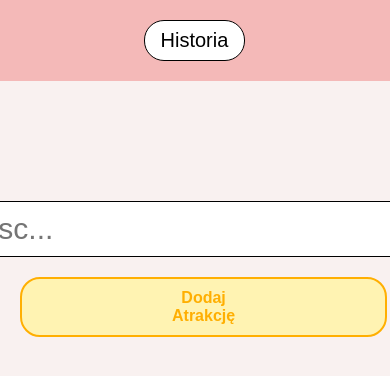
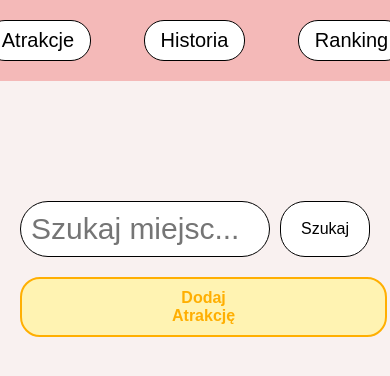
Before and after one commit to Naver510/FavPlaces, a Django app: page / in a window 390 px wide; the page is wider, and only the part inside the window is pictured. Shown: the part 144-520 px from the top of that part. Run offline with Django 4.2, Linux system fonts and the light colour scheme.

Commit message:
Improve mobile experience

```diff
--- a/favplaces/app/static/css/atrakcje.css
+++ b/favplaces/app/static/css/atrakcje.css
@@ -19,7 +19,8 @@ body {
     border-radius: 30px;
     border: 1px solid #000000;
     font-size: 30px;
-    width: 600px;
+    max-width: 600px;
+    width: 70%;
 }
 
 
@@ -110,6 +111,7 @@ body {
     font-size: 16px;
     font-weight: bold;
     transition: background-color 0.3s, color 0.3s, box-shadow 0.3s;
+    display: inline-block;
 }
 
 .pagination .step-links a:hover {
--- a/favplaces/app/static/css/historia.css
+++ b/favplaces/app/static/css/historia.css
@@ -18,7 +18,8 @@ body {
     border-radius: 30px;
     border: 1px solid #000000;
     font-size: 30px;
-    width: 600px;  /* Szerokość paska wyszukiwania */
+    max-width: 600px;
+    width: 80%;
 }
 
 .his-search-button {
--- a/favplaces/app/static/css/home.css
+++ b/favplaces/app/static/css/home.css
@@ -23,7 +23,8 @@ body {
     border-radius: 30px;
     border: 1px solid #000000;
     font-size: 30px;
-    width: 600px;  /* Szerokość paska wyszukiwania */
+    max-width: 600px;
+    width: 80%;  /* Szerokość paska wyszukiwania */
 }
 
 .home-search-form button {
--- a/favplaces/app/static/css/main.css
+++ b/favplaces/app/static/css/main.css
@@ -51,7 +51,7 @@ a, a:hover, a:visited{
     padding: 20px 20px;
     display: flex;
     justify-content: center;
-    gap: 300px;
+    gap: 15%;
     border: none;
 }
 
--- a/favplaces/app/static/css/ranking.css
+++ b/favplaces/app/static/css/ranking.css
@@ -8,11 +8,12 @@ h1 {
 
 .ranking-box {
   max-width: 1500px;
-  margin: 40px auto;
+  margin: 20px;
   background-color: #fff;
   padding: 30px;
   border-radius: 20px;
   box-shadow: 0 8px 30px rgba(0, 0, 0, 0.1);
+  border: 2px solid black;
 }
 
 .ranking-item {
```
